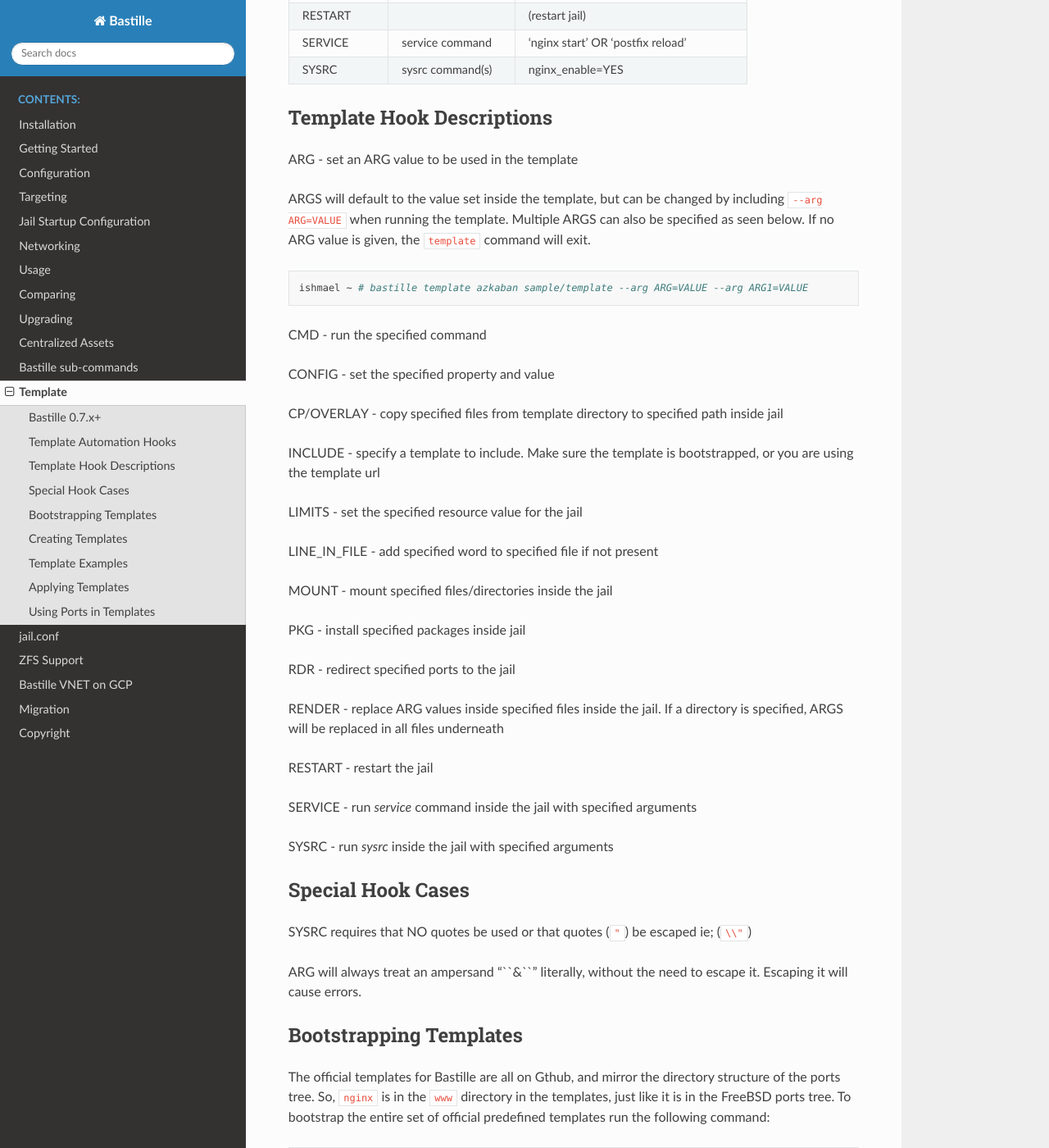
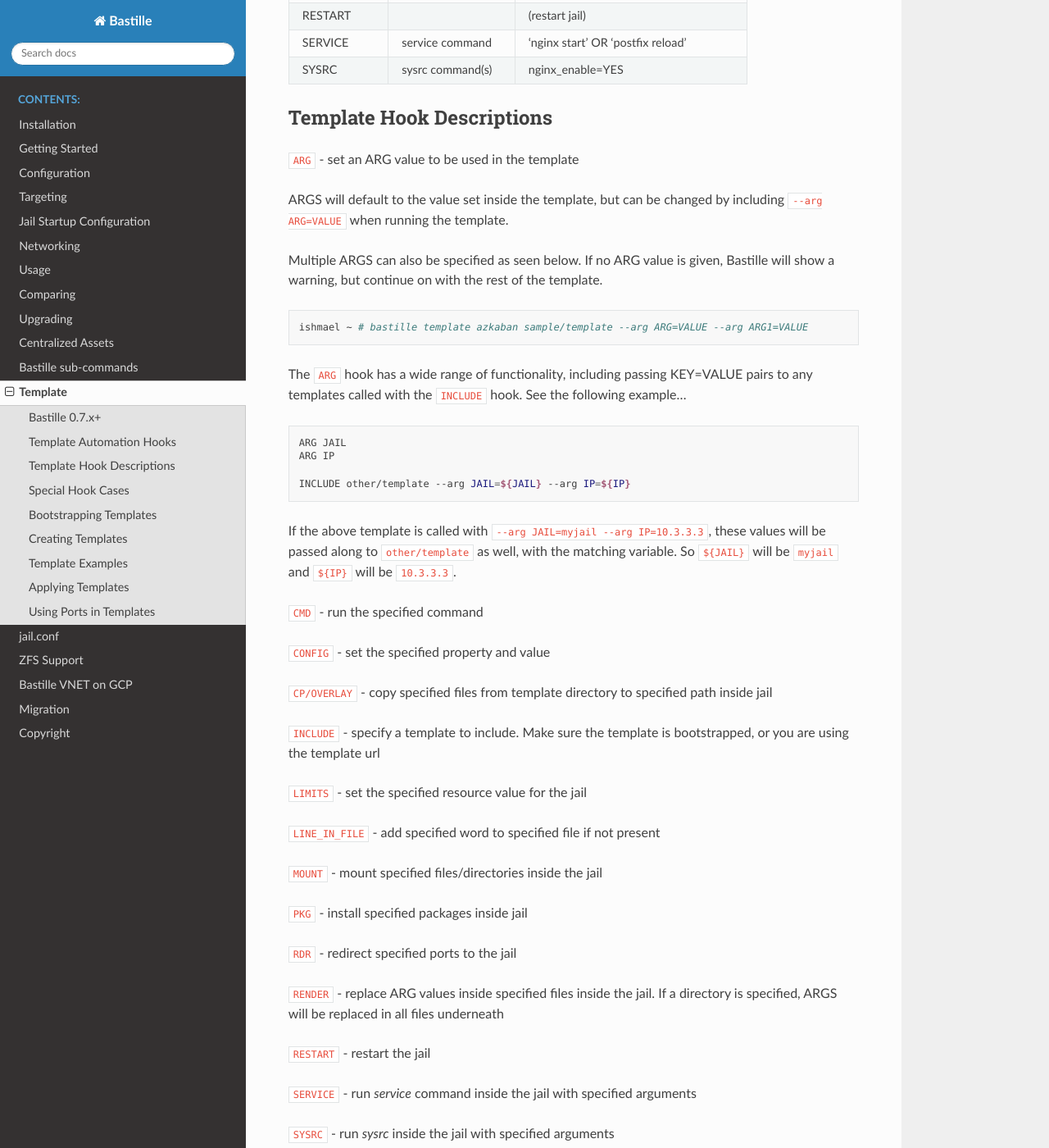
Before and after one commit to BastilleBSD/bastille, a Sphinx documentation site: the page built from docs/chapters/template.rst, in a window 1280 px wide and 1400 px high, scrolled down 1086 px. Shown: the whole window at 82% size. Built offline with Sphinx 7.4.7 and the Read the Docs theme 3.1.0, drawn with Linux system fonts in a browser that asks for light colours.

Commit message:
docs: Document passing template args with INCLUDE

```diff
--- a/docs/chapters/template.rst
+++ b/docs/chapters/template.rst
@@ -60,45 +60,60 @@ Template Automation Hooks
 Template Hook Descriptions
 --------------------------
 
-ARG         - set an ARG value to be used in the template
+``ARG``       - set an ARG value to be used in the template
 
 ARGS will default to the value set inside the template, but can be changed by
-including ``--arg ARG=VALUE`` when running the template. Multiple ARGS can also
-be specified as seen below. If no ARG value is given, the ``template`` command
-will exit.
+including ``--arg ARG=VALUE`` when running the template.
+
+Multiple ARGS can also be specified as seen below. If no ARG value is given, Bastille
+will show a warning, but continue on with the rest of the template.
 
 .. code-block:: shell
 
   ishmael ~ # bastille template azkaban sample/template --arg ARG=VALUE --arg ARG1=VALUE
 
+The ``ARG`` hook has a wide range of functionality, including passing KEY=VALUE pairs
+to any templates called with the ``INCLUDE`` hook. See the following example...
 
-CMD           - run the specified command
+.. code-block:: shell
 
-CONFIG        - set the specified property and value
+  ARG JAIL
+  ARG IP
 
-CP/OVERLAY    - copy specified files from template directory to specified path inside jail
+  INCLUDE other/template --arg JAIL=${JAIL} --arg IP=${IP}
 
-INCLUDE       - specify a template to include. Make sure the template is
+If the above template is called with ``--arg JAIL=myjail --arg IP=10.3.3.3``, these values will
+be passed along to ``other/template`` as well, with the matching variable. So ``${JAIL}`` will be
+``myjail`` and ``${IP}`` will be ``10.3.3.3``.
+
+
+``CMD``           - run the specified command
+
+``CONFIG``        - set the specified property and value
+
+``CP/OVERLAY``    - copy specified files from template directory to specified path inside jail
+
+``INCLUDE``       - specify a template to include. Make sure the template is
 bootstrapped, or you are using the template url
 
-LIMITS        - set the specified resource value for the jail
+``LIMITS``        - set the specified resource value for the jail
 
-LINE_IN_FILE  - add specified word to specified file if not present
+``LINE_IN_FILE``  - add specified word to specified file if not present
 
-MOUNT         - mount specified files/directories inside the jail
+``MOUNT``         - mount specified files/directories inside the jail
 
-PKG           - install specified packages inside jail
+``PKG``           - install specified packages inside jail
 
-RDR           - redirect specified ports to the jail
+``RDR``           - redirect specified ports to the jail
 
-RENDER        - replace ARG values inside specified files inside the jail. If a
+``RENDER``        - replace ARG values inside specified files inside the jail. If a
 directory is specified, ARGS will be replaced in all files underneath
 
-RESTART       - restart the jail
+``RESTART``       - restart the jail
 
-SERVICE       - run `service` command inside the jail with specified arguments
+``SERVICE``       - run `service` command inside the jail with specified arguments
 
-SYSRC         - run `sysrc` inside the jail with specified arguments
+``SYSRC``         - run `sysrc` inside the jail with specified arguments
 
 Special Hook Cases
 ------------------
```
